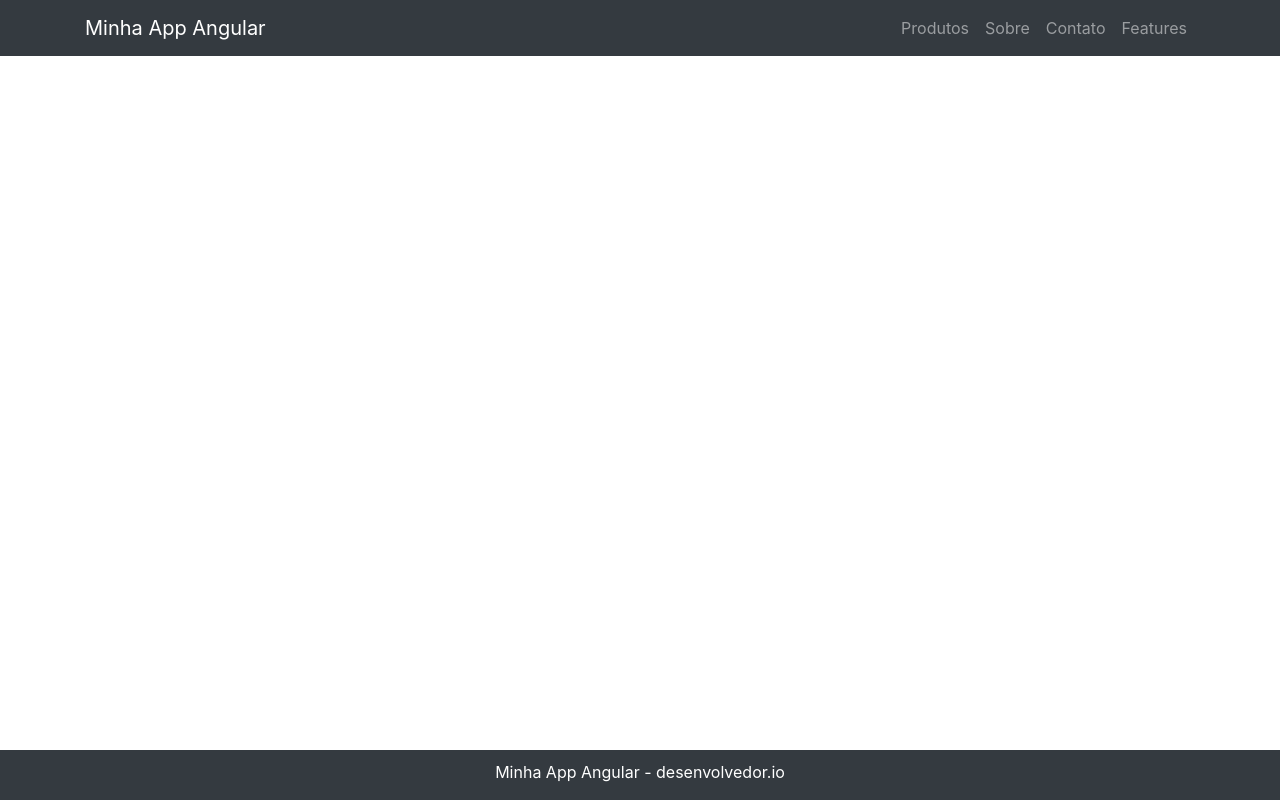
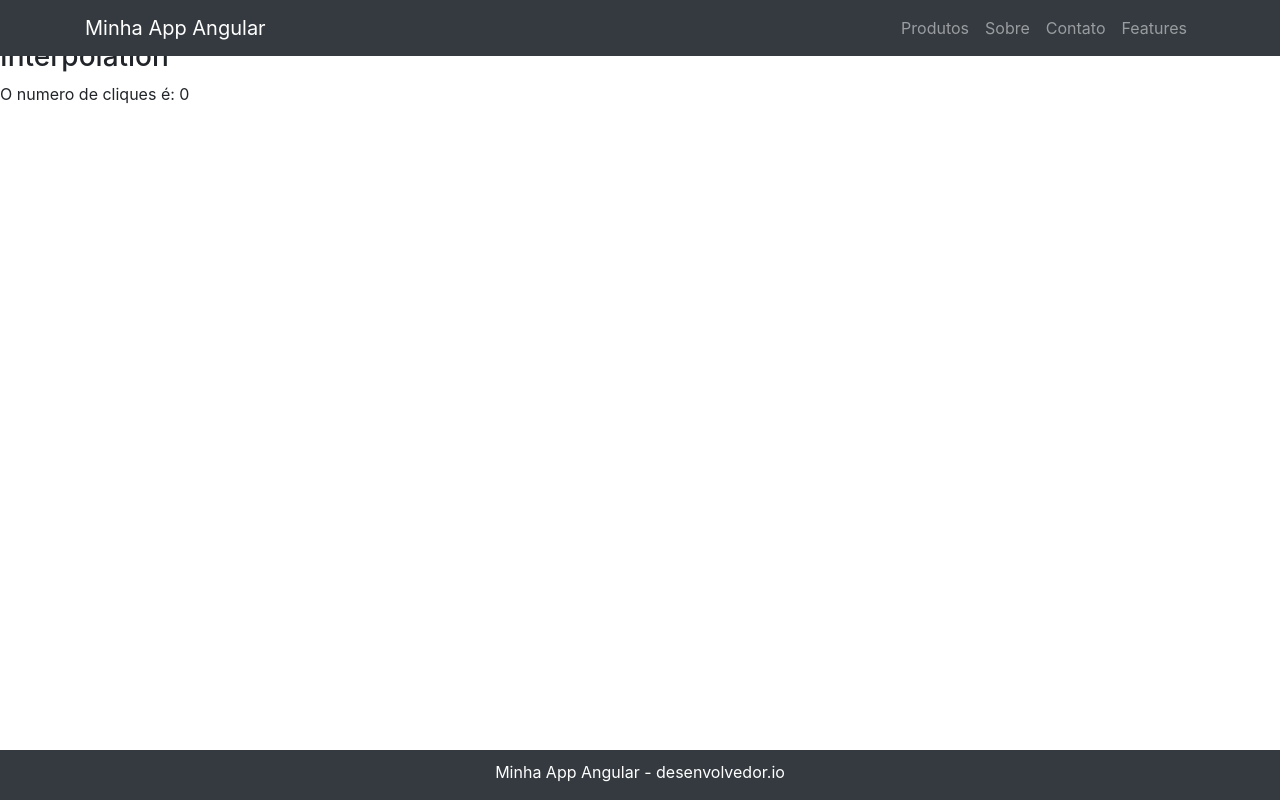
Before and after one commit to dautofreitas/AngularStudy, an Angular app: page /feature-data-bind in a window 1280 px wide. Before the commit this address led to /. Built offline with nearby package versions, Linux system fonts and the light colour scheme.

Commit message:
Inclusão do componente bind demo

```diff
--- a/src/app/app.module.ts
+++ b/src/app/app.module.ts
@@ -9,6 +9,7 @@ import { ContatoComponent } from './institucional/contato/contato.component';
 import { SobreComponent } from './institucional/sobre/sobre.component';
 import { RouterModule } from '@angular/router';
 import { rootRouterConfig } from './app.routes';
+import { DataBindComponent } from './demos/data-bind/data-bind.component';
 
 @NgModule({
   declarations: [
@@ -17,7 +18,8 @@ import { rootRouterConfig } from './app.routes';
     HomeComponent,
     FooterComponent,
     ContatoComponent,
-    SobreComponent
+    SobreComponent,
+    DataBindComponent
   ],
   imports: [
     BrowserModule,
--- a/src/app/app.routes.ts
+++ b/src/app/app.routes.ts
@@ -2,11 +2,13 @@ import {Routes} from '@angular/router'
 import { HomeComponent } from './navegacao/home/home.component';
 import { ContatoComponent } from './institucional/contato/contato.component';
 import { SobreComponent } from './institucional/sobre/sobre.component';
+import { DataBindComponent } from './demos/data-bind/data-bind.component';
 
 export const rootRouterConfig:Routes=
 [
     {path:'',redirectTo:'/home',pathMatch:'full'},
     {path:"home",component:HomeComponent},
     {path:"contato",component:ContatoComponent},
-    {path:"sobre",component:SobreComponent}
+    {path:"sobre",component:SobreComponent},
+    {path:"feature-data-bind",component:DataBindComponent}
 ];
--- /dev/null
+++ b/src/app/demos/data-bind/data-bind.component.html
@@ -0,0 +1,5 @@
+<p>data-bind works!</p>
+
+<h3>Interpolation</h3>
+
+<p>O numero de cliques é: {{contadorClique}}</p>
--- /dev/null
+++ b/src/app/demos/data-bind/data-bind.component.ts
@@ -0,0 +1,12 @@
+import { Component, OnInit } from '@angular/core';
+
+@Component({
+  selector: 'app-data-bind',
+  templateUrl: './data-bind.component.html',
+  styles: []
+})
+export class DataBindComponent  {
+
+  public contadorClique:number=0;
+
+}
--- a/src/app/navegacao/menu/menu.component.html
+++ b/src/app/navegacao/menu/menu.component.html
@@ -1,23 +1,23 @@
 <!-- Navigation -->
 <nav class="navbar navbar-expand-lg navbar-dark bg-dark fixed-top">
     <div class="container">
-      <a class="navbar-brand">Minha App Angular</a>
+      <a class="navbar-brand"  [routerLink]="['/home']"  >Minha App Angular</a>
       <button class="navbar-toggler" type="button" data-toggle="collapse" data-target="#navbarResponsive" aria-controls="navbarResponsive" aria-expanded="false" aria-label="Toggle navigation">
         <span class="navbar-toggler-icon"></span>
       </button>
       <div class="collapse navbar-collapse" id="navbarResponsive">
         <ul class="navbar-nav ml-auto">
           <li class="nav-item">
-            <a class="nav-link" href="/#" >Produtos</a>
+            <a class="nav-link" [routerLink]="['/produtos']"  >Produtos</a>
           </li>
           <li class="nav-item">
-            <a class="nav-link"  href="/#" >Sobre</a>
+            <a class="nav-link"  [routerLink]="['/sobre']"  >Sobre</a>
           </li>
           <li class="nav-item">
-            <a class="nav-link"  href="/#">Contato</a>
+            <a class="nav-link" [routerLink]="['/contato']">Contato</a>
           </li>
           <li class="nav-item">
-              <a class="nav-link"  href="/#">Features</a>
+              <a class="nav-link"  [routerLink]="['/feature-data-bind']">Features</a>
             </li>
         </ul>
       </div>
```
